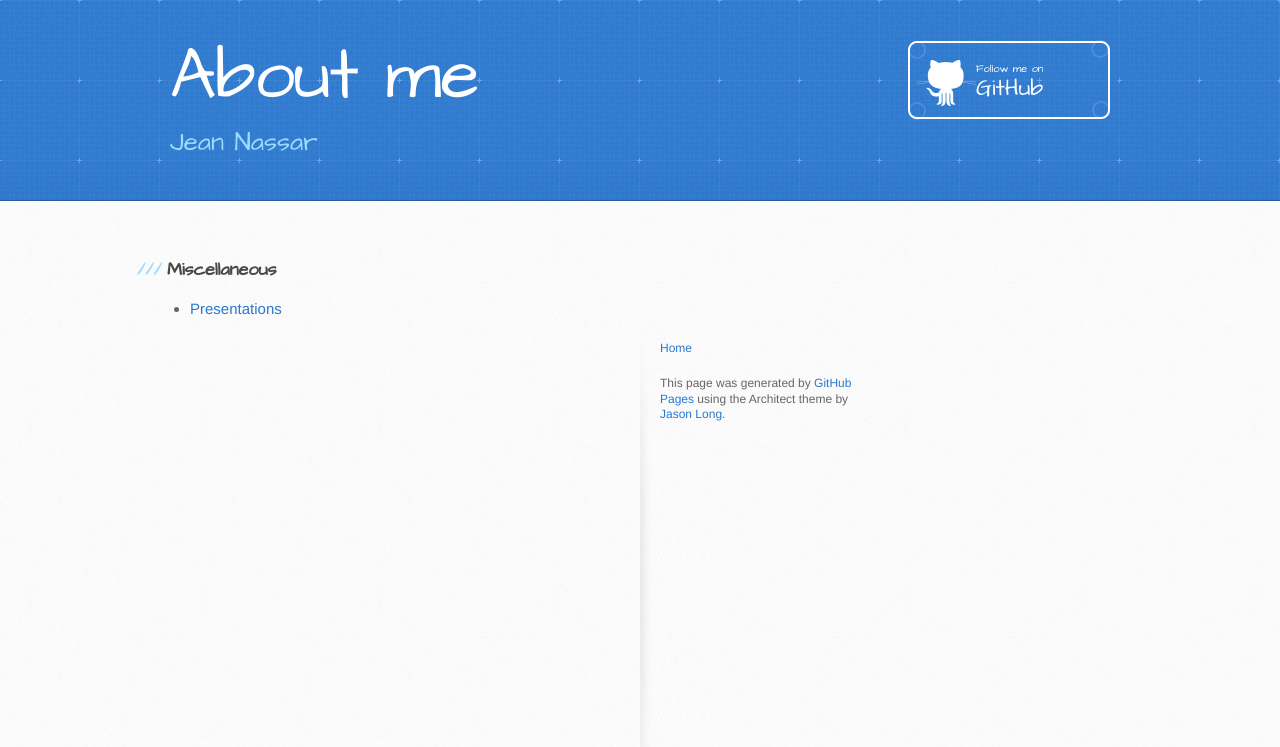
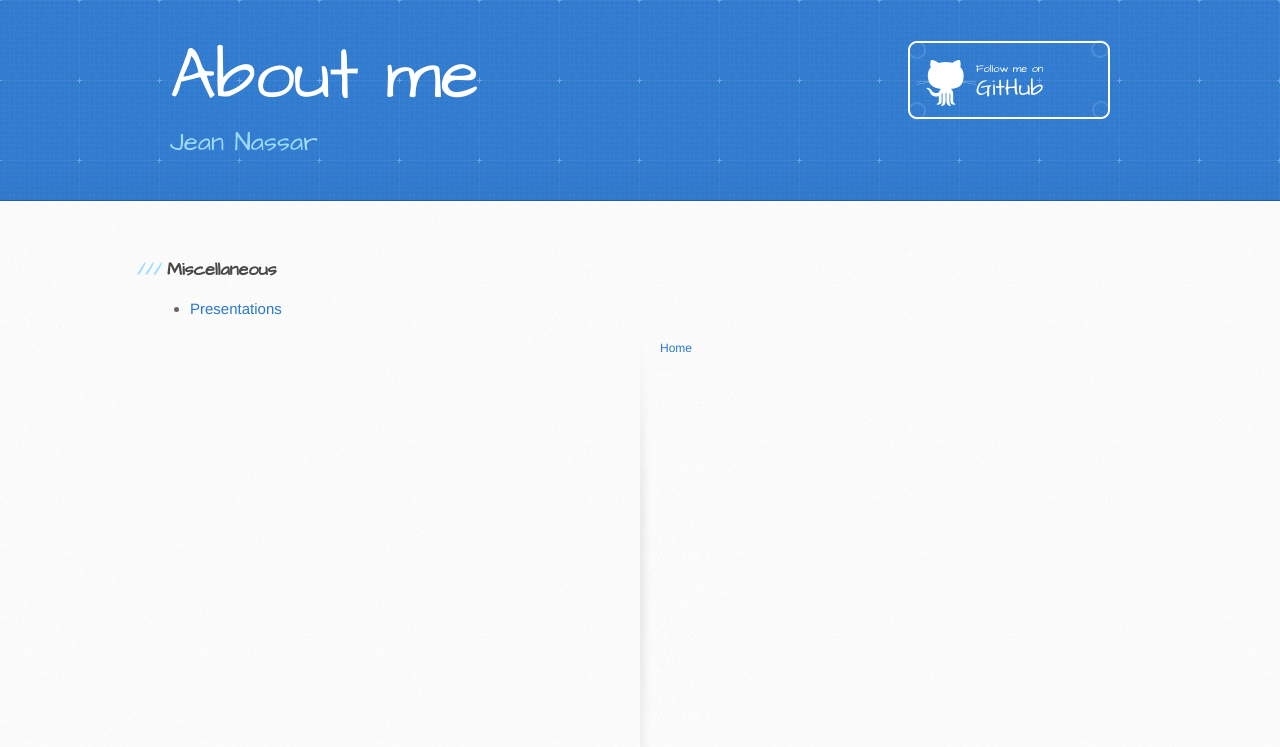
Before and after one commit to masasin/masasin.github.io, a Jekyll site: the page built from index.md, in a window 1280 px wide. Shown: the top 747 px of the page. Built offline with Jekyll 4.4.1, drawn with Linux system fonts in a browser that asks for light colours.

Commit message:
Update default.html

```diff
--- a/_layouts/default.html
+++ b/_layouts/default.html
@@ -32,8 +32,6 @@
 
         <aside id="sidebar">
           <p><a href="https://masasin.github.io/">Home</a></p>
-
-          <p>This page was generated by <a href="https://pages.github.com">GitHub Pages</a> using the Architect theme by <a href="https://twitter.com/jasonlong">Jason Long</a>.</p>
         </aside>
       </div>
     </div>
```
